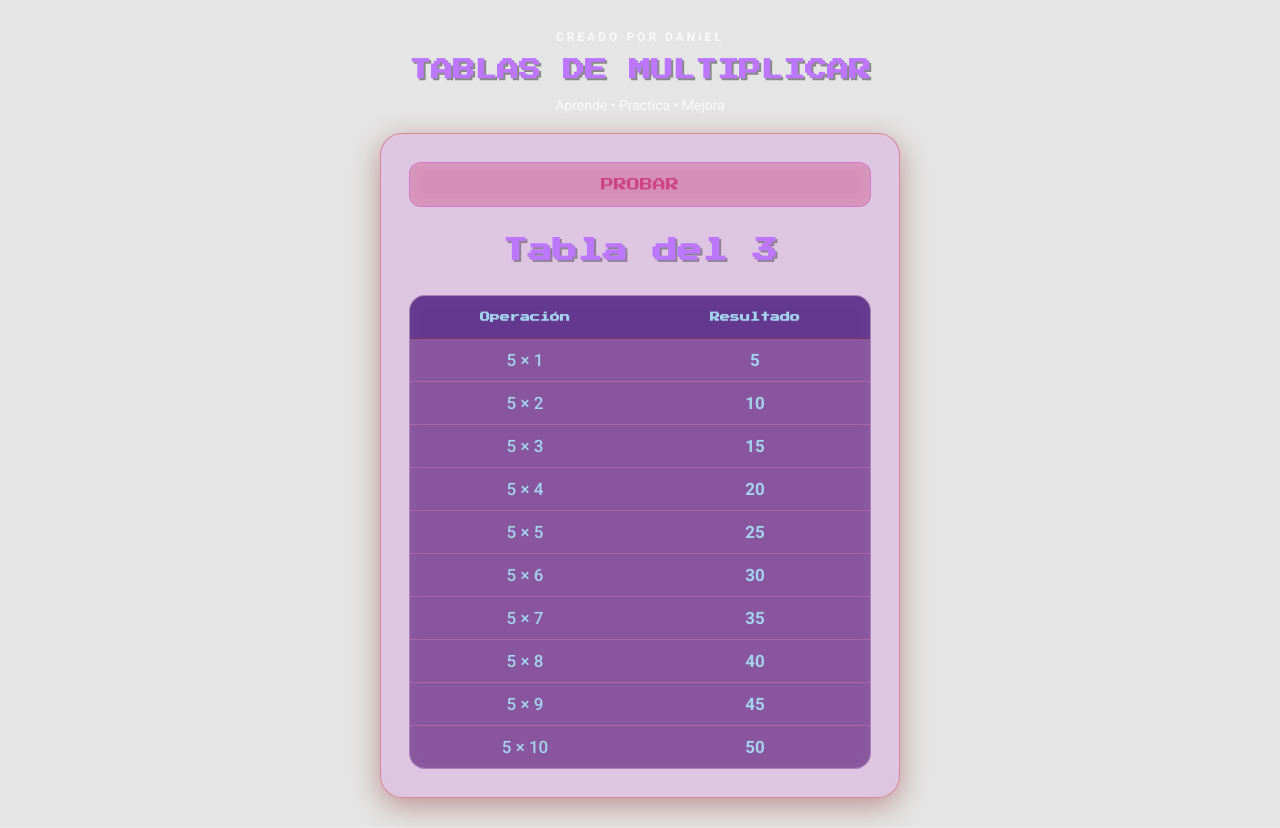
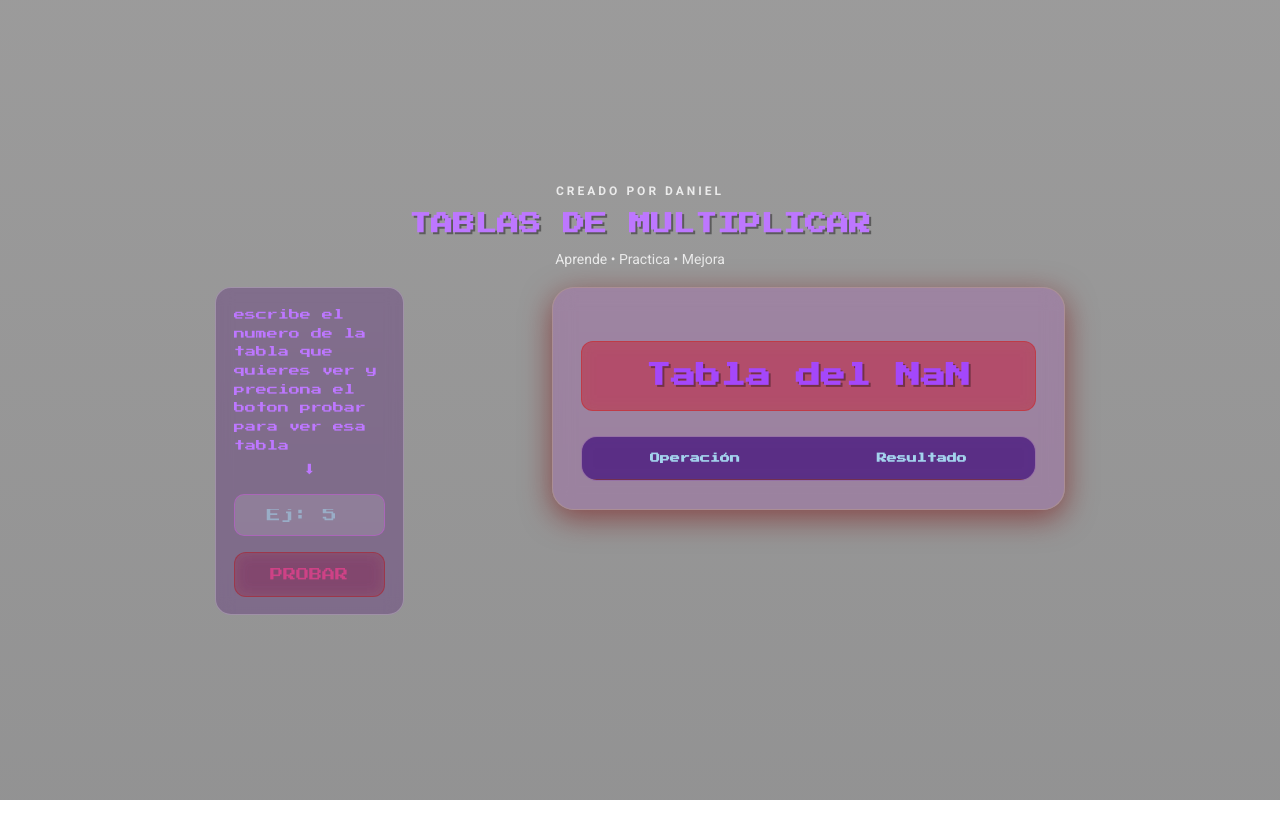
Before and after one commit to danielorrala555-spec/tablas.x.x, a plain HTML site: page multiplicar.html in a window 1280 px wide. Both pictures are taken after a click on the button "PROBAR". After the commit the page ends 800 px from the top, so only its background shows below. Drawn offline with Linux system fonts and the light colour scheme.

Commit message:
add a text box to modify the multiplication table

```diff
--- a/multiplicar.css
+++ b/multiplicar.css
@@ -19,8 +19,8 @@ body {
     */
     background-image:
         linear-gradient(
-            rgba(0, 0, 0, 0.10),
-            rgba(0, 0, 0, 0.10)
+            rgba(3, 2, 2, 0.398),
+            rgba(1, 1, 2, 0.426)
         ),
         url("Connection.gif");
 
@@ -34,7 +34,7 @@ body {
 
 .pagina {
     width: 100%;
-    max-width: 520px;
+    max-width: 850px;
 
     display: flex;
     flex-direction: column;
@@ -79,6 +79,109 @@ body {
 
     color: rgba(255, 255, 255, 0.8);
 }
+/* ==============================
+   ZONA TABLA + SELECTOR
+   ============================== */
+
+.zona-tabla {
+    width: 100%;
+
+    display: flex;
+    align-items: flex-start;
+
+    gap: 148px;
+}
+
+
+/* ==============================
+   SELECTOR DE TABLA
+   ============================== */
+
+.selector-tabla {
+    width: 300px;
+
+    padding: 18px;
+
+    display: flex;
+    flex-direction: column;
+
+    gap: 15px;
+
+    background: rgba(88, 33, 119, 0.35);
+
+    border: 1px solid rgba(255, 255, 255, 0.25);
+
+    border-radius: 16px;
+
+    backdrop-filter: blur(8px);
+    -webkit-backdrop-filter: blur(8px);
+
+    text-align: left;
+}
+
+
+/* Texto */
+
+.selector-tabla label {
+    font-family: "Press Start 2P", monospace;
+
+    font-size: 11px;
+    line-height: 1.7;
+
+    color: rgb(189, 119, 255);
+}
+.flecha{
+    text-align: center;
+    font-size: 14px;
+}
+
+
+/* Caja donde se escribe el número */
+
+.selector-tabla input {
+    width: 100%;
+
+    padding: 13px;
+
+    border: 1px solid rgba(204, 74, 224, 0.45);
+
+    border-radius: 10px;
+
+    outline: none;
+
+    background: rgba(255, 255, 255, 0.12);
+
+    color: rgb(163, 211, 237);
+
+    font-family: "Press Start 2P", monospace;
+    font-size: 14px;
+
+    text-align: center;
+
+    transition:
+        border 0.2s ease,
+        background 0.2s ease,
+        box-shadow 0.2s ease;
+}
+
+
+/* Cuando el usuario hace clic en la caja */
+
+.selector-tabla input:focus {
+    border-color: rgb(189, 119, 255);
+
+    background: rgba(255, 255, 255, 0.18);
+
+    box-shadow:
+        0 0 12px rgba(189, 119, 255, 0.25);
+}
+
+
+/* Color del texto de ejemplo */
+
+.selector-tabla input::placeholder {
+    color: rgba(163, 211, 237, 0.55);
+}
 
 
 /* ==============================
@@ -87,7 +190,7 @@ body {
 
 .contenedor {
     width: 100%;
-    max-width: 520px;
+    max-width: 750px;
 
     padding: 28px;
 
@@ -96,7 +199,7 @@ body {
     /* Efecto glass */
     background: rgba(187, 35, 210, 0.16);
 
-    border: 1px solid rgba(207, 20, 20, 0.35);
+    border: 1px solid rgba(176, 146, 146, 0.759);
 
     border-radius: 22px;
 
@@ -104,7 +207,7 @@ body {
     -webkit-backdrop-filter: blur(10px);
 
     box-shadow:
-        0 8px 30px rgba(131, 30, 30, 0.421);
+        0 8px 30px rgba(123, 11, 11, 0.571);
 }
 
 
@@ -120,10 +223,20 @@ h1 {
     font-size: 25px;
     line-height: 1.5;
 
-    color: rgb(189, 119, 255);
+    color: rgb(164, 71, 250);
 
     text-shadow:
         2px 2px 0 rgba(0, 0, 0, 0.35);
+        padding: 15px;
+         border: 1px solid rgba(207, 36, 36, 0.483);
+
+    border-radius: 12px;
+
+    background: rgba(200, 33, 33, 0.446);
+
+    backdrop-filter: blur(8px);
+    -webkit-backdrop-filter: blur(8px);
+
 }
 
 
@@ -136,7 +249,7 @@ h1 {
 
     padding: 15px;
 
-    border: 1px solid rgba(204, 74, 224, 0.4);
+    border: 1px solid rgba(191, 18, 18, 0.4);
 
     border-radius: 12px;
 
@@ -255,6 +368,18 @@ h1 {
    ============================== */
 
 @media (max-width: 600px) {
+    .zona-tabla {
+    flex-direction: column;
+}
+
+.selector-tabla {
+    width: 100%;
+    text-align: center;
+}
+
+.tabla-contenedor {
+    width: 100%;
+}
 
     body {
         padding: 15px;
--- a/multiplicar.html
+++ b/multiplicar.html
@@ -21,14 +21,32 @@
     <h2 class="titulo-principal">TABLAS DE MULTIPLICAR</h2>
     <p class="subtitulo">Aprende • Practica • Mejora</p>
 </header>
+<div class="zona-tabla">
 
-    <main class="contenedor">
+    <section class="selector-tabla">
 
+        <label for="numeroTabla">
+
+            <p>escribe el numero de la tabla que quieres ver y  preciona el boton probar para ver esa tabla</p>
+            <p class="flecha">⬇</p>
+        </label>
+
+        <input
+            type="number"
+            id="numeroTabla"
+            placeholder="Ej: 5"
+            min="1"
+        >
         <button class="boton-probar" onclick="agregarTablas()">
             PROBAR
         </button>
 
+    </section>
+
+    <main class="contenedor">
+        <div id="titulo">
         <h1>Tabla del 3</h1>
+        </div>
 
         <div class="tabla-contenedor">
 
@@ -98,6 +116,7 @@
         </div>
 
     </main>
+</div>
     </div>
     <script src="multiplicar.js"></script>
 
--- a/multiplicar.js
+++ b/multiplicar.js
@@ -1,10 +1,31 @@
+function recuperarTexto(idComponente){
+    let componente=document.getElementById(idComponente);
+    let valor =componente.value;
+    return valor;
+}
+
+function recuperarFloat(idComponente){
+   let valorTexto=recuperarTexto(idComponente);
+   let valorFloat=parseFloat(valorTexto)
+   return valorFloat;
+}
+
+function recuperarEntero(idComponente){
+   let valorTexto=recuperarTexto(idComponente);
+   let valorEntero=parseInt(valorTexto)
+   return valorEntero;
+}
+
 function agregarTablas(){
-    let multiplicador = 5
+    let multiplicador = recuperarEntero("numeroTabla")
     let contenido="";
+    let nuevoTitulo ="";
     let contenedor = document.getElementById("resultadoTablas")
+    let titulo = document.getElementById("titulo")
     for(let i =multiplicador; i<=multiplicador*10; i+=multiplicador){
         contenido += "<tr><td>"+multiplicador+" × "+i/multiplicador+"</td><td>"+i+"</td></tr>";
     }
+    titulo.innerHTML = nuevoTitulo+= "<h1>Tabla del "+multiplicador+"</h1>"
     contenedor.innerHTML = contenido;
 
 
```
